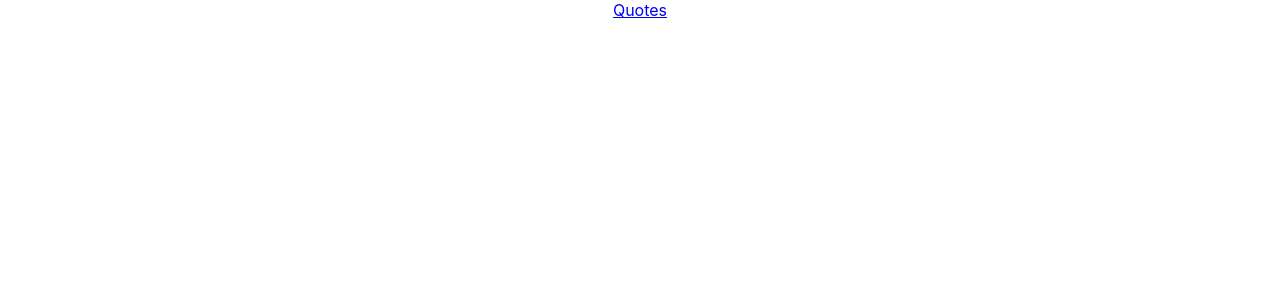
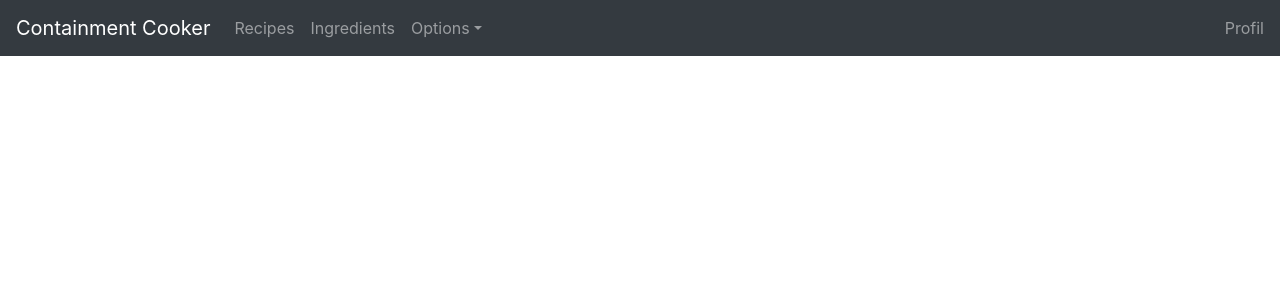
Before and after one commit to WildCodeSchool/tlse0320-p2-ContainmentCooker, a React (Create React App) app: page / in a window 1280 px wide. Shown: the top 300 px of the page. Built offline with nearby package versions, Linux system fonts and the light colour scheme.

Commit message:
Second commit of Header still working on it

```diff
--- a/src/App.js
+++ b/src/App.js
@@ -1,7 +1,9 @@
 import React from 'react';
 import './components/Home';
 import './App.css';
-import Header from './components/Header';
+import Home from './components/Home';
+// import Header from './components/Header';
+// import { Button } from 'reactstrap';
 
 // import { Header } from './components/Header';
 // import Home from './components/Home';
@@ -10,7 +12,7 @@
 function App() {
   return (
     <div className="App">
-      <Header />
+      <Home />
       {/* <Home></Home>
        */}
     </div>
--- a/src/components/Header.js
+++ b/src/components/Header.js
@@ -1,9 +1,54 @@
-import React from 'react';
+import React, { useState } from 'react';
+import {
+  Collapse,
+  Navbar,
+  NavbarToggler,
+  NavbarBrand,
+  Nav,
+  NavItem,
+  NavLink,
+  UncontrolledDropdown,
+  DropdownToggle,
+  DropdownMenu,
+  DropdownItem,
+  NavbarText
+} from 'reactstrap';
 
-const Header = () => (
-  <nav className="Navbar">
-    <a href="https://fr.wikipedia.org/wiki/Les_Simpson">Quotes</a>
-  </nav>
-);
+const Header = props => {
+  const [isOpen, setIsOpen] = useState(false);
+
+  const toggle = () => setIsOpen(!isOpen);
+
+  return (
+    <div>
+      <Navbar color="dark" dark expand="md">
+        <NavbarBrand href="/">Containment Cooker</NavbarBrand>
+        <NavbarToggler onClick={toggle} />
+        <Collapse isOpen={isOpen} navbar>
+          <Nav className="mr-auto" navbar>
+            <NavItem>
+              <NavLink href="/components/">Recipes</NavLink>
+            </NavItem>
+            <NavItem>
+              <NavLink href="https://github.com/reactstrap/reactstrap">Ingredients</NavLink>
+            </NavItem>
+            <UncontrolledDropdown nav inNavbar>
+              <DropdownToggle nav caret>
+                Options
+              </DropdownToggle>
+              <DropdownMenu right>
+                <DropdownItem>Option 1</DropdownItem>
+                <DropdownItem>Option 2</DropdownItem>
+                <DropdownItem divider />
+                <DropdownItem>Reset</DropdownItem>
+              </DropdownMenu>
+            </UncontrolledDropdown>
+          </Nav>
+          <NavbarText>Profil</NavbarText>
+        </Collapse>
+      </Navbar>
+    </div>
+  );
+};
 
 export default Header;
--- a/src/index.js
+++ b/src/index.js
@@ -1,5 +1,6 @@
 import React from 'react';
 import ReactDOM from 'react-dom';
+import 'bootstrap/dist/css/bootstrap.min.css';
 import './index.css';
 import App from './App';
 
```
